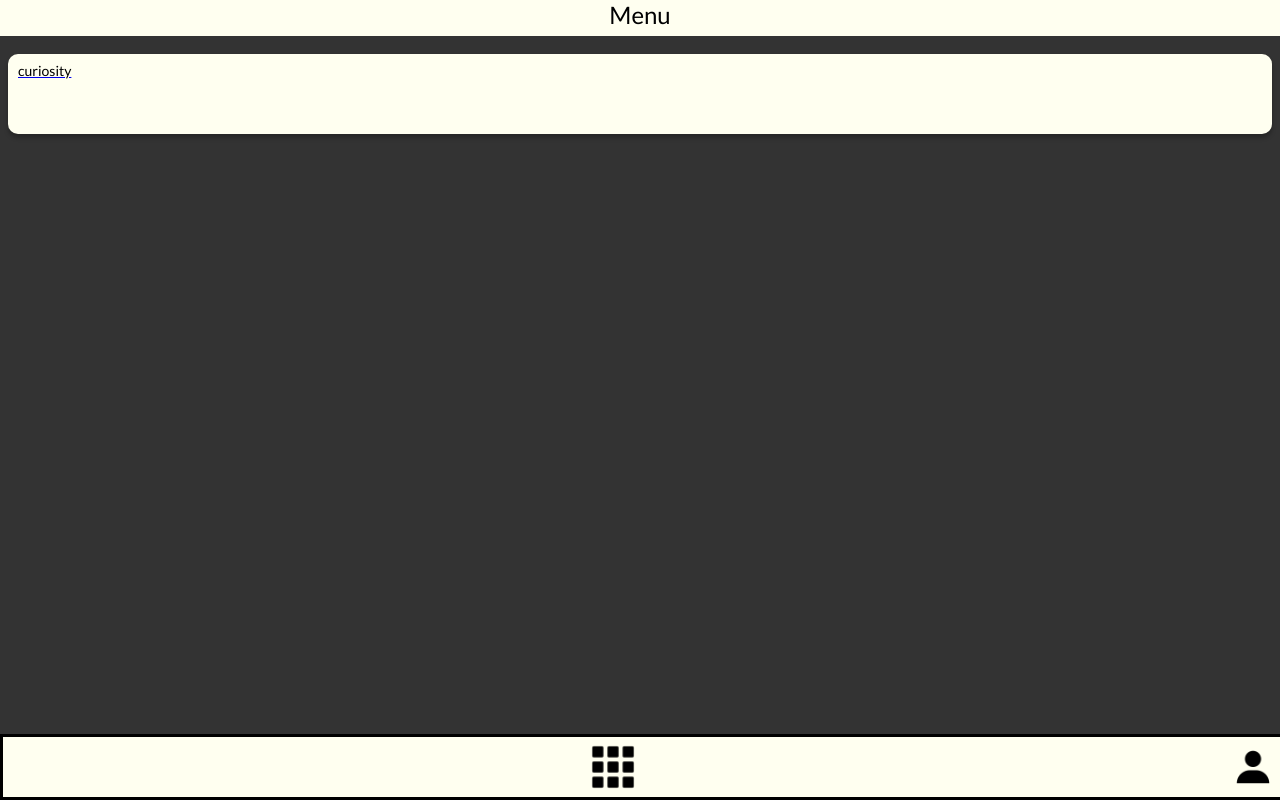
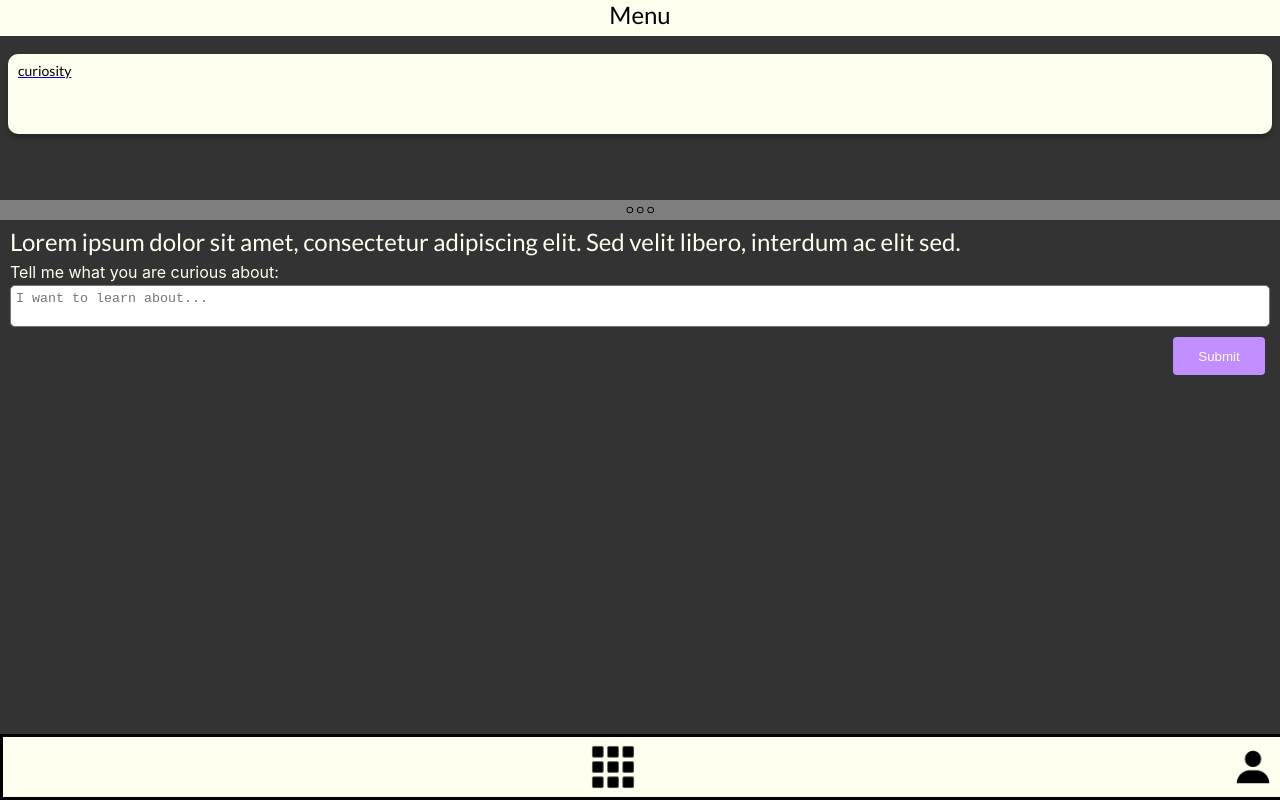
Before and after one commit to dscription/sophia-logger, a React (Create React App) app: page /menu in a window 1280 px wide. Built offline with nearby package versions, Linux system fonts and the light colour scheme.

Commit message:
connect form submit button

```diff
--- a/src/compositions/Drawer/Drawer.jsx
+++ b/src/compositions/Drawer/Drawer.jsx
@@ -3,6 +3,10 @@ import DotDotDot from '../../assets/icons/Dot_Dot_Dot.png';
 import { Button, Icon, Text } from '../../atoms';
 
 const Drawer = () => {
+  const handleSubmit = (event) => {
+    event.preventDefault()
+    console.log('submitting')
+  }
   return (
     <DrawerContainer>
       <DrawerHandle>
@@ -13,14 +17,14 @@ const Drawer = () => {
           Lorem ipsum dolor sit amet, consectetur adipiscing elit. Sed velit
           libero, interdum ac elit sed.
         </Text>
-        <Form>
+        <Form onSubmit={handleSubmit}>
           <label htmlFor="curiosity">Tell me what you are curious about:</label>
           <TextArea
             id="curiosity"
             name="curiosity"
             placeholder="I want to learn about..."
           />
-          <Button size="small" style={{ marginLeft: 'auto' }}>
+          <Button size="small" style={{ marginLeft: 'auto' }} type="submit">
             Submit
           </Button>
         </Form>
@@ -38,7 +42,7 @@ const DrawerContainer = styled.div`
   /* //!. Ensure drawer height is the height of its content, not fixed. */
   height: 600px;
   background: ${(props) => props.theme.colors.drawerBg};
-  display: none;
+  /* display: none; */
 `;
 
 const DrawerHandle = styled.div`
```
